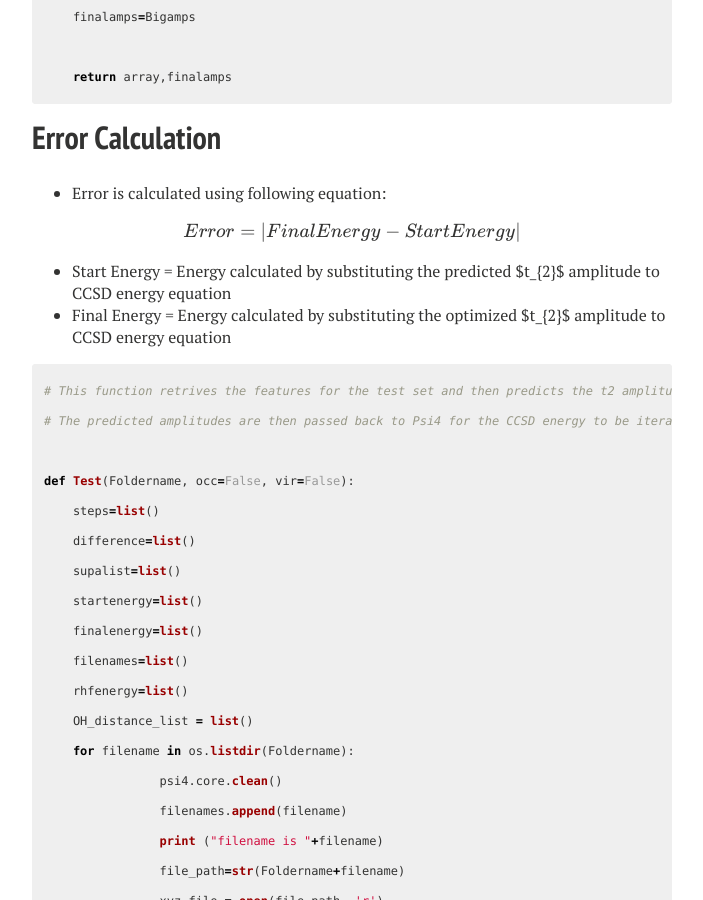
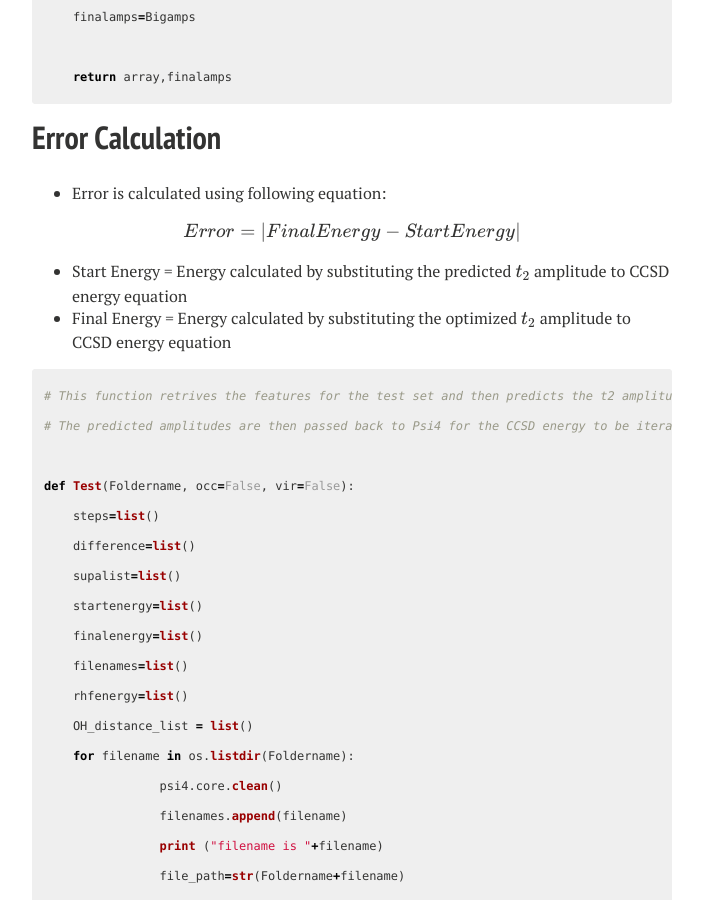
Before and after one commit to ChemRacer/DDQC_Demo, a Jekyll site: the page built from ddccsd.md, in a window 1280 px wide and 900 px high, scrolled down 4069 px. Shown: the whole window, without its empty margins (288-991 px from the left). Built offline with Jekyll 4.4.1, drawn with Linux system fonts in a browser that asks for light colours; nearby versions of some CDN libraries.

````diff
--- a/ddccsd.md
+++ b/ddccsd.md
@@ -143,8 +143,8 @@ def GetAmps(Foldername, occ=False, vir=False):
 
 $$Error = |Final Energy - Start Energy|$$
 
-- Start Energy = Energy calculated by substituting the predicted $t_{2}$ amplitude to CCSD energy equation
-- Final Energy = Energy calculated by substituting the optimized $t_{2}$ amplitude to CCSD energy equation
+- Start Energy = Energy calculated by substituting the predicted $$t_{2}$$ amplitude to CCSD energy equation
+- Final Energy = Energy calculated by substituting the optimized $$t_{2}$$ amplitude to CCSD energy equation
 
 ```python
 # This function retrives the features for the test set and then predicts the t2 amplitudes.
````
